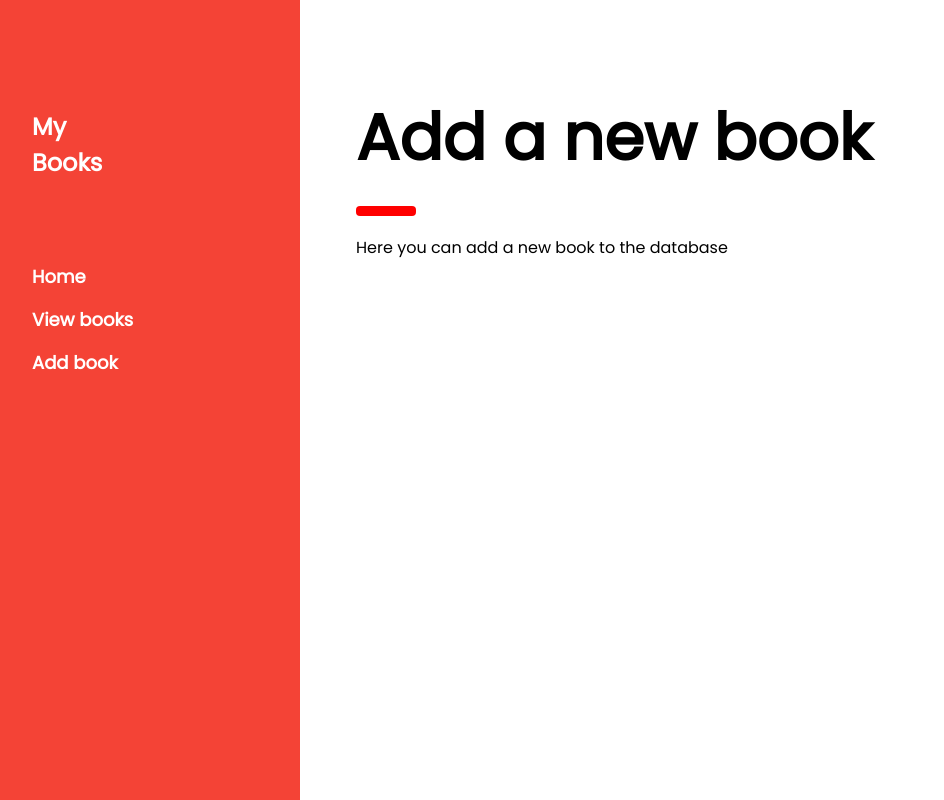
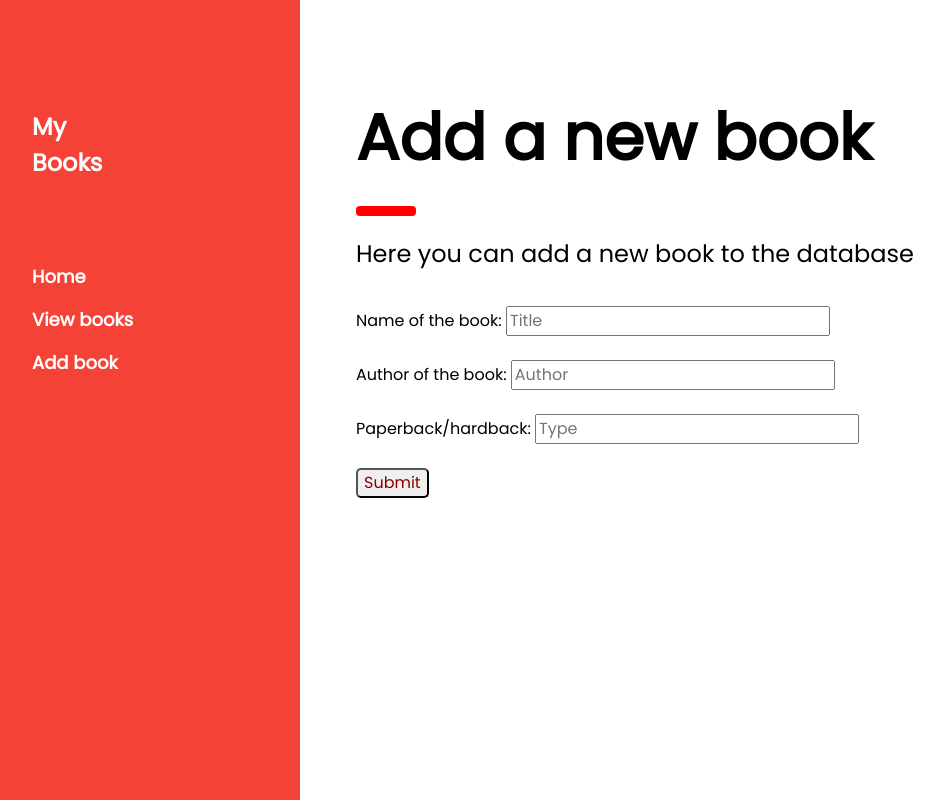
Before and after one commit to ioanas14/PersonalLibraryManagement_Django, a Django app: page /addBook in a window 1280 px wide. Shown: the whole page, without its empty margins (0-944 px from the left). Run offline with Django 3.2, Linux system fonts and the light colour scheme.

Commit message:
form added to addBook page

```diff
--- a/LIBRARY/library_management_app/templates/addBook.html
+++ b/LIBRARY/library_management_app/templates/addBook.html
@@ -5,11 +5,13 @@
 <meta name="viewport" content="width=device-width, initial-scale=1">
 <link rel="stylesheet" href="https://www.w3schools.com/w3css/4/w3.css">
 <link rel="stylesheet" href="https://fonts.googleapis.com/css?family=Poppins">
+
 <style>
 body,h1,h2,h3,h4,h5 {font-family: "Poppins", sans-serif}
 body {font-size:16px;}
 .w3-half img{margin-bottom:-6px;margin-top:16px;opacity:0.8;cursor:pointer}
 .w3-half img:hover{opacity:1}
+.addBtn{border-radius: 5px; color: darkred}
 </style>
 <body>
 
@@ -42,7 +44,22 @@ body {font-size:16px;}
   <div class="w3-container" style="margin-top:80px" id="showcase">
     <h1 class="w3-jumbo"><b>Add a new book</b></h1>
     <hr style="width:50px;border:5px solid red" class="w3-round">
-      <p>Here you can add a new book to the database</p>
+    <h3>Here you can add a new book to the database</h3>
+    <br>
+
+    <form role="form" action="/add_book_save" method="post">
+      {% csrf_token %}
+      <label>Name of the book:</label>
+      <input type="text" placeholder="Title" name="bookName"> <br><br>
+
+      <label>Author of the book:</label>
+      <input type="text" placeholder="Author" name="bookAuthor"> <br><br>
+
+      <label>Paperback/hardback:</label>
+      <input type="text" placeholder="Type" name="bookType"> <br><br>
+
+      <input type="submit" class="addBtn">
+    </form>
   </div>
 
 </div>
```
